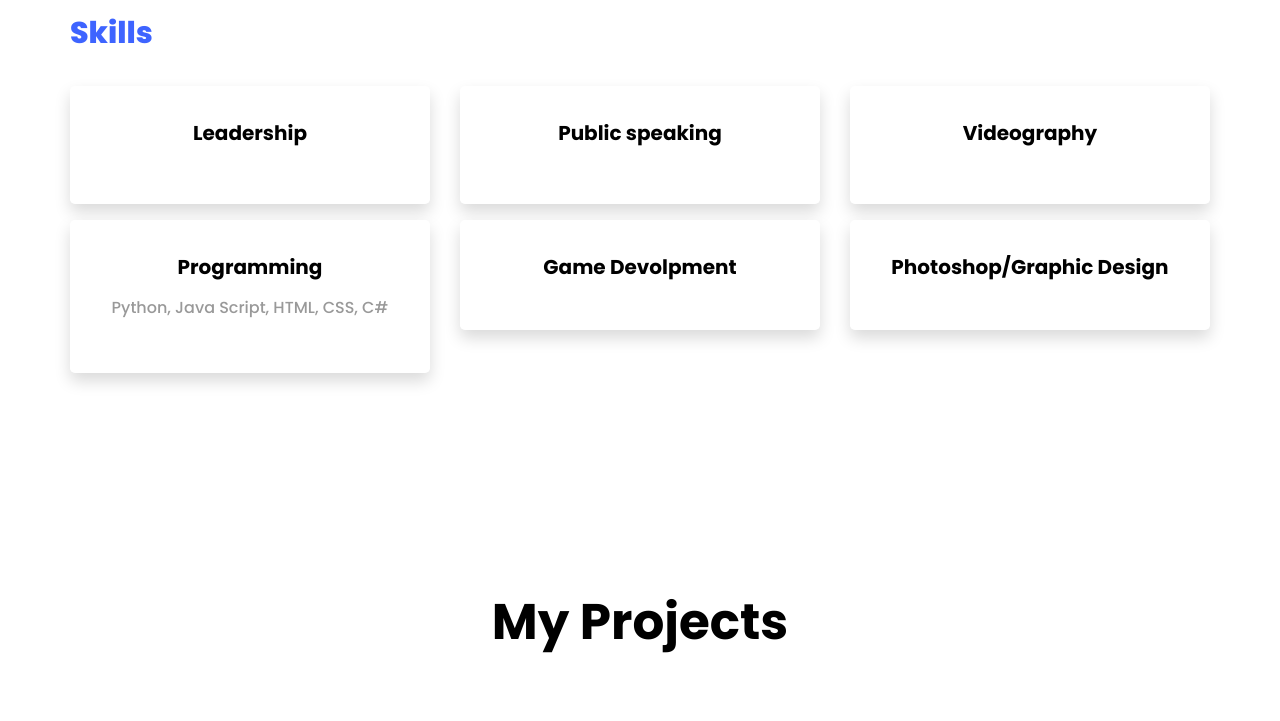
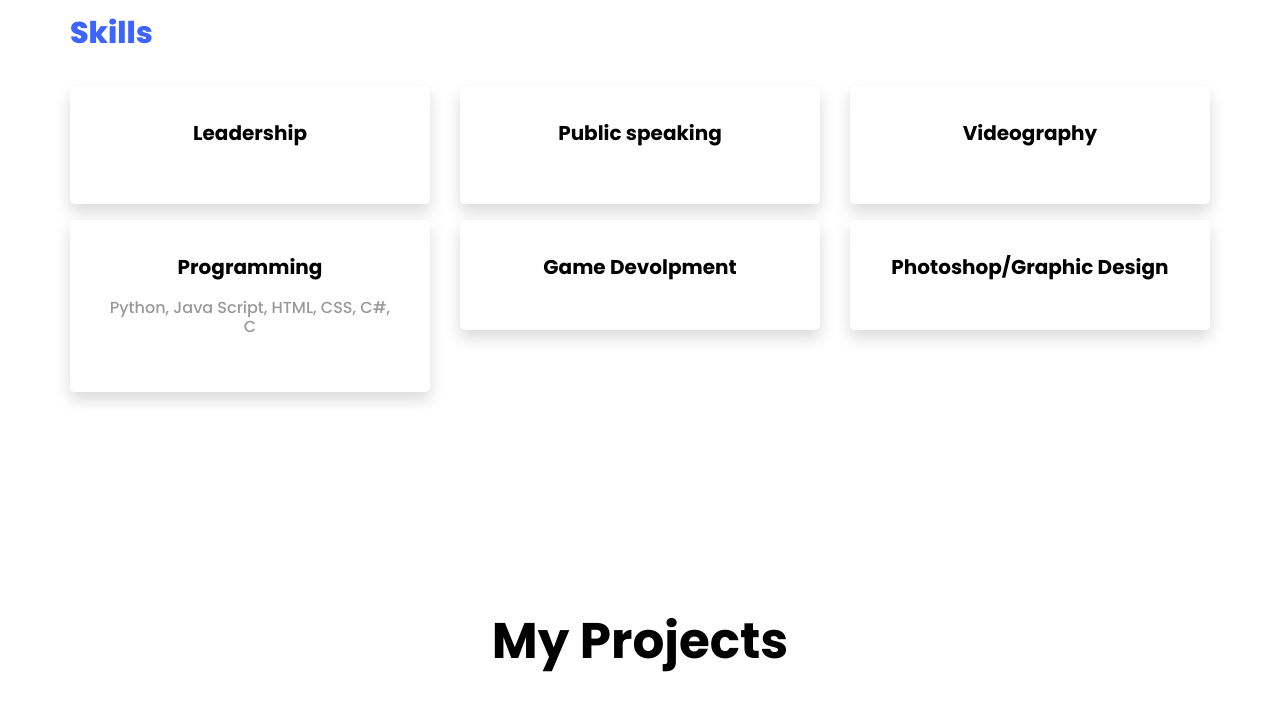
Before and after one commit to KaranTKS/karanTKS.github.io, a plain HTML site: page index.html in a window 1280 px wide. Shown: the part 2109-2830 px from the top of the page. Drawn offline with Linux system fonts and the light colour scheme; grey boxes are pictures that could not be loaded; files whose address does not match are found by name.

Commit message:
Update index.html

```diff
--- a/index.html
+++ b/index.html
@@ -317,7 +317,7 @@
 								  <h2 class="h5 font-weight-bold text-center mb-4">Programming</h2>
 								  <p></p>
 								  <p></p>
-								  <h6 class="text-center mb-4">Python, Java Script, HTML, CSS, C#</h6>
+								  <h6 class="text-center mb-4">Python, Java Script, HTML, CSS, C#, C</h6>
 								  <div class="row text-center mt-4">
 									<div class="col-6 border-right">
 
```
